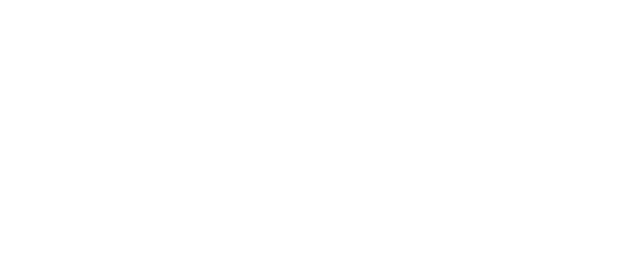
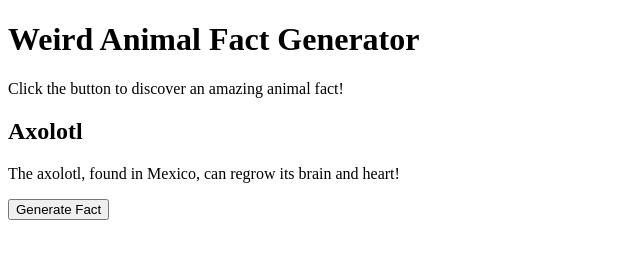
Before and after one commit to meiCiEn/weird-animal-fact-generator, a plain HTML site: page index.html in a window 1280 px wide. Shown: the whole page, without its empty margins (0-640 px from the left). Drawn offline with Linux system fonts and the light colour scheme.

Commit message:
add html structure

```diff
--- a/index.html
+++ b/index.html
@@ -9,7 +9,18 @@
 
 <body>
     <main>
+        <div class="container">
+            <header>
+                <h1>Weird Animal Fact Generator</h1>
+                <p class="subtitle">Click the button to discover an amazing animal fact!</p>
+            </header>
 
+            <div class="fact-card">
+                <h2 id="animal-name">Axolotl</h2>
+                <p id="animal-fact">The axolotl, found in Mexico, can regrow its brain and heart!</p>
+                <button id="generate-btn">Generate Fact</button>
+            </div>
+        </div>
     </main>
 </body>
 
```
